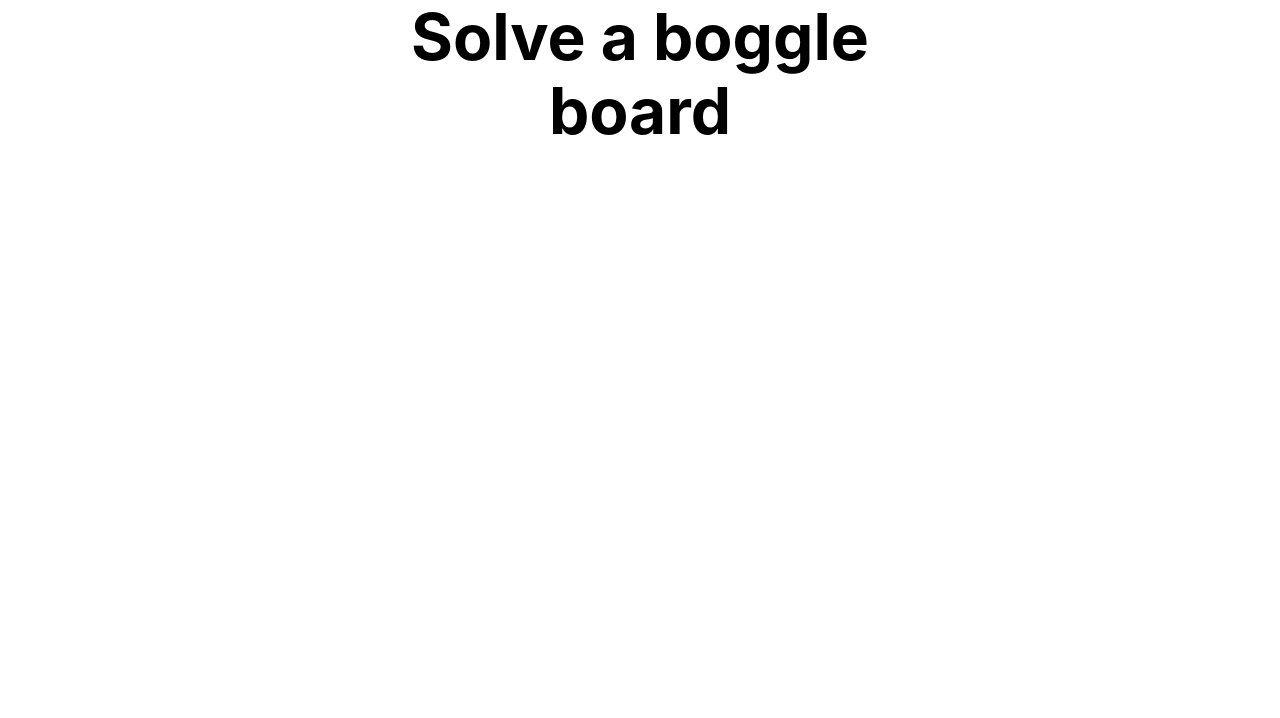
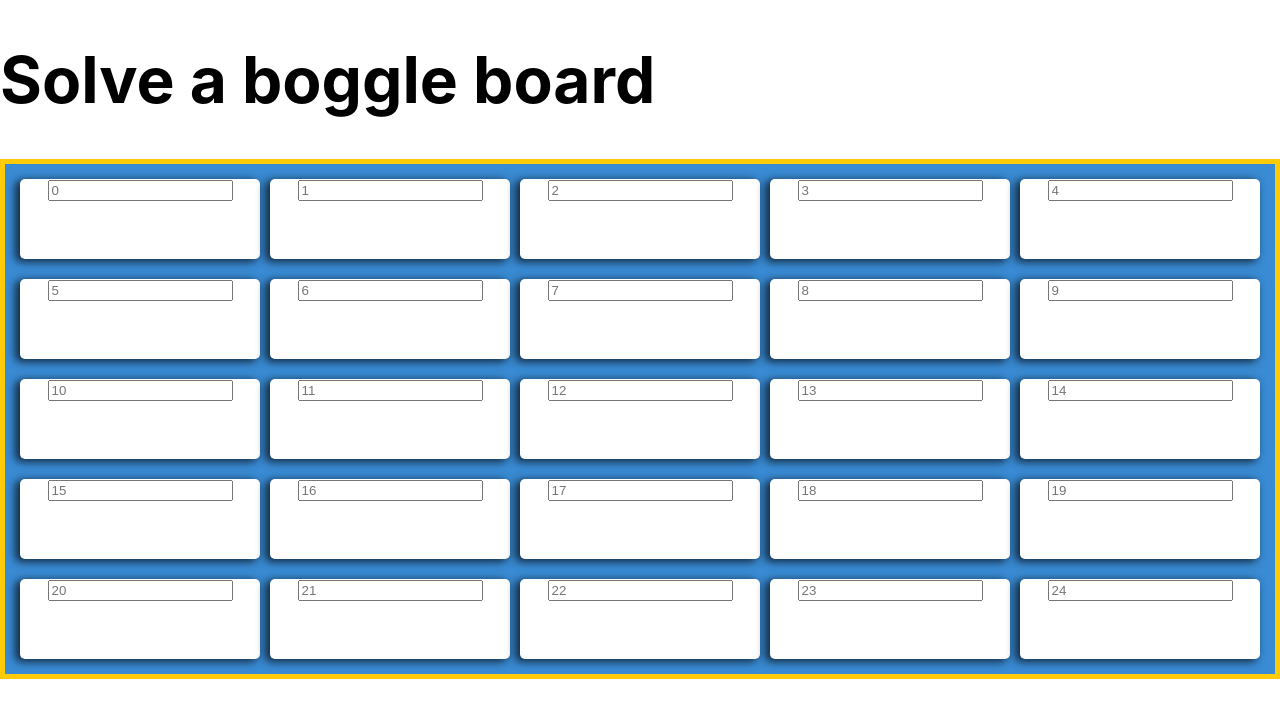
Before and after one commit to Joja81/boggle-solve, a Next.js app in the folder boggle/: page / in a window 1280 px wide. Shown: the top 718 px of the page. Built offline with nearby package versions, Linux system fonts and the light colour scheme.

Commit message:
Craeted unstyled skeleton

```diff
--- /dev/null
+++ b/boggle/components/Tile.js
@@ -0,0 +1,5 @@
+export default function Tile({id}){
+    return <div className="boggle">
+        <input type="number" id={id} name={id} required/>
+    </div>
+}
--- a/boggle/pages/api/hello.js
+++ /dev/null
@@ -1,5 +0,0 @@
-// Next.js API route support: https://nextjs.org/docs/api-routes/introduction
-
-export default function handler(req, res) {
-  res.status(200).json({ name: 'John Doe' })
-}
--- a/boggle/pages/index.js
+++ b/boggle/pages/index.js
@@ -1,22 +1,51 @@
-import Head from 'next/head'
-import Image from 'next/image'
+import Head from "next/head";
+import Image from "next/image";
 
 export default function Home() {
   return (
-    <div >
+    <div>
       <Head>
         <title>Solve boggle</title>
         <meta name="description" content="Solve boggle quickly" />
         <link rel="icon" href="/favicon.ico" />
       </Head>
 
-      <main >
-        <h1 className={"title centered"}>
-         Solve a boggle board
-        </h1>
+      <main>
+        <h1 className={"title centered"}>Solve a boggle board</h1>
+        <form>
+          <Table height={5} width={5}/>
+        </form>
+      </main>
+    </div>
+  );
+}
 
-      </main>
+function Table({height, width}){
+  let itemList = [];
+  for(let y = 0; y < height; y++){
+    itemList.push(<Row number={width} start={width*y} />)
+  }
 
-    </div>
-  )
+  return <div className="board">
+    {itemList}
+  </div>
 }
+
+function Row({number, start}){
+  let itemList = [];
+
+  for(let i = start; i < number + start; i++){
+    itemList.push(<Tile id={i} />)
+  }
+
+
+  return <div className="row">
+    {itemList}
+  </div>
+}
+
+function Tile({id}){
+  return <div className="boggle">
+      <input type="number" id={id} name={id} placeholder={id} required/>
+  </div>
+}
--- a/boggle/styles/globals.css
+++ b/boggle/styles/globals.css
@@ -16,14 +16,43 @@ a {
 }
 
 .title {
-  margin: 0;
+  margin: 10;
   line-height: 1.15;
   font-size: 4rem;
+
 }
 
-.centered {
-  position: absolute;
-  left: 50%;
-  transform: translate(-50%, 0%);
-  text-align: center;
+.board {
+  border: 5px solid #FFCA08;
+  background-color: #398BD4;
+  padding: 5px;
+  margin-top: 20px;
 }
+
+.row {
+  display: flex;
+  text-align:center;
+  flex-direction:row;
+  padding: 5px;
+}
+
+.border {
+  border: 5px solid #ffca08;
+  background-color: #398bd4;
+  padding: 5px;
+  margin-top: 20px;
+}
+
+.boggle {
+  width: 80px;
+  height: 80px;
+  border-radius: 5px;
+  background-color: #ffffff;
+  box-shadow: -4px 2px 8px 1px rgba(0,0,0,0.69);
+  flex:1 1 auto;
+  margin:5px;
+}
+
+.boggle.selected {
+  background-color: #ACCEEC;
+}
```
